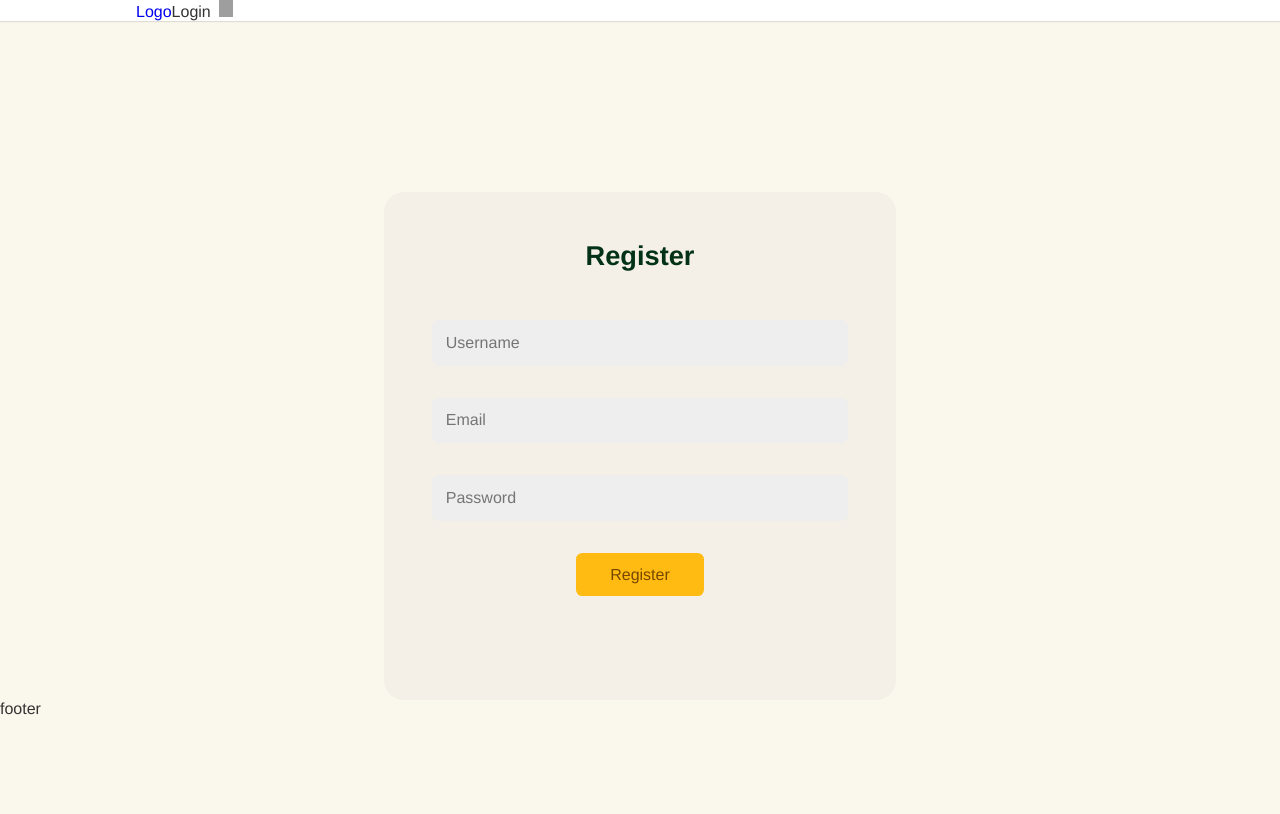
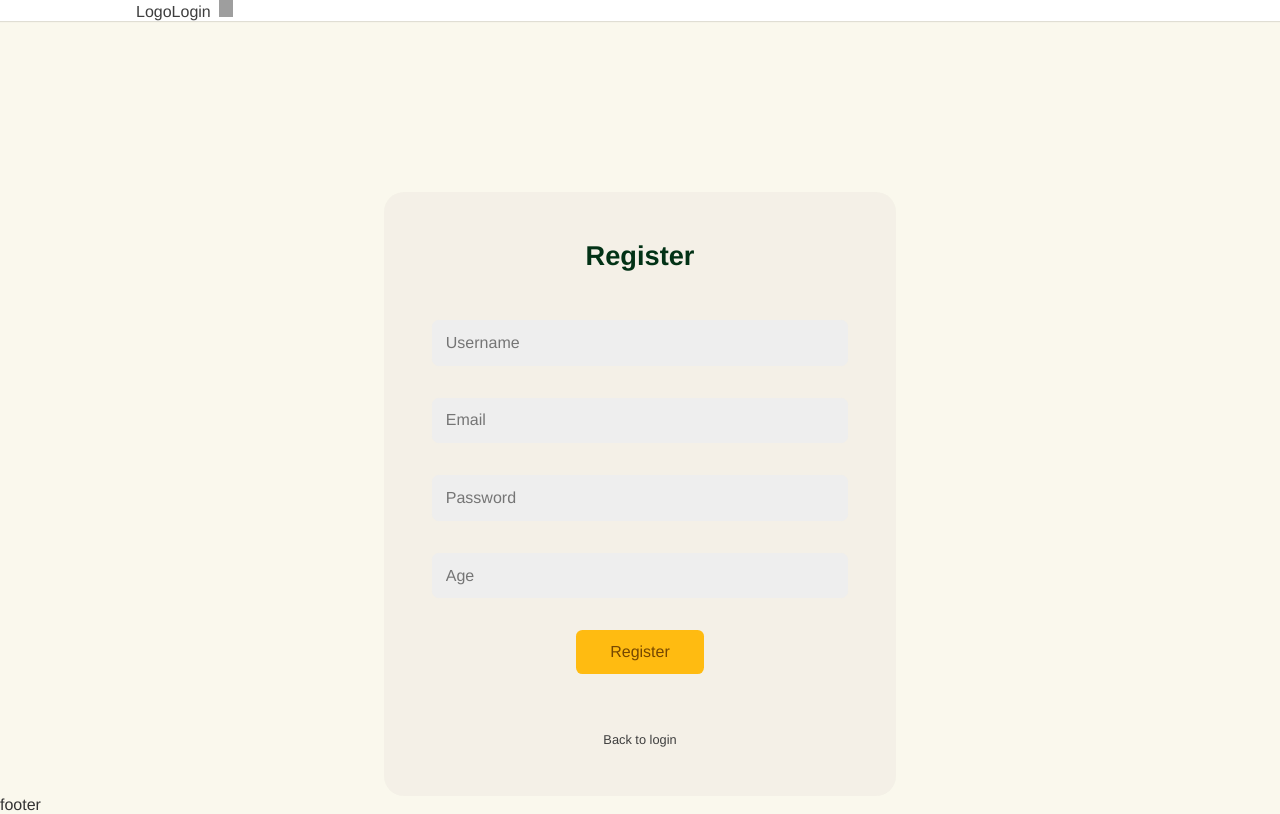
Before and after one commit to raqueldebiase/mithrilmap, a React app: page /register in a window 1280 px wide. Built offline with nearby package versions, Linux system fonts and the light colour scheme; grey boxes are pictures that could not be loaded; the HTML template or start-up script is replaced by a standard one.

Commit message:
add css buttons

```diff
--- a/src/App.css
+++ b/src/App.css
@@ -10,6 +10,7 @@ body {
   font-family: var(--type-first);
   padding-top: 4em;
   background-color: rgba(241, 234, 201, 0.33);
+  height: 100%;
 }
 
 h1, h2, h3, h4, p {
@@ -38,6 +39,11 @@ a {
   text-decoration: none;
 }
 
+a:-webkit-any-link {
+  color: #3e3e3e;
+  cursor: pointer;
+}
+
 .container {
   max-width: 65rem;
   padding: 0 1rem;
--- a/src/App.jsx
+++ b/src/App.jsx
@@ -1,5 +1,5 @@
 import React from 'react';
-import { BrowserRouter, Route, Routes } from 'react-router-dom';
+import { BrowserRouter, Route, Routes, useLocation } from 'react-router-dom';
 import './App.css';
 
 import Header from './components/Header';
@@ -9,13 +9,21 @@ import Login from './components/Auth/Login/Login';
 import Register from './components/Auth/Register/Register';
 
 const App = () => {
+
+
+
   return (
     <div>
       <BrowserRouter>
         <Header />
         <Routes>
-          <Route path='/' element={<Home />} />
+          {/* Definindo a página de login como a página inicial */}
+          <Route path='/' element={<Login />} />
+          {/* Rota para a página de home */}
+          <Route path='/home' element={<Home />} />
+          {/* Rota para a página de login */}
           <Route path='/login/*' element={<Login />} />
+          {/* Rota para a página de registro */}
           <Route path='/register/*' element={<Register />} />
         </Routes>
         <Footer />
--- a/src/components/Auth/Register/Register.jsx
+++ b/src/components/Auth/Register/Register.jsx
@@ -1,12 +1,14 @@
-// Register.js
 import React, { useState } from 'react';
+import { Link } from 'react-router-dom'; // Importe Link de 'react-router-dom'
 import styles from './Register.module.css';
+import Login from '../Login/Login';
 
 const Register = () => {
   const [formData, setFormData] = useState({
     username: '',
     email: '',
     password: '',
+    age: '', // Adicione a entrada 'age' ao estado
   });
 
   const handleChange = (e) => {
@@ -23,7 +25,7 @@ const Register = () => {
       <h2>Register</h2>
       <form onSubmit={handleSubmit}>
         <input
-        className={styles.input}
+          className={styles.input}
           type="text"
           name="username"
           placeholder="Username"
@@ -31,7 +33,7 @@ const Register = () => {
           onChange={handleChange}
         />
         <input
-        className={styles.input}
+          className={styles.input}
           type="email"
           name="email"
           placeholder="Email"
@@ -39,14 +41,23 @@ const Register = () => {
           onChange={handleChange}
         />
         <input
-        className={styles.input}
+          className={styles.input}
           type="password"
           name="password"
           placeholder="Password"
           value={formData.password}
           onChange={handleChange}
         />
+        <input
+          className={styles.input}
+          type="number"
+          name="age"
+          placeholder="Age"
+          value={formData.age} // Corrija para 'formData.age' em vez de 'formData.number'
+          onChange={handleChange}
+        />
         <button className={styles.button} type="submit">Register</button>
+        <Link className={styles.buttonBack} to="/Login">Back to login</Link>
       </form>
     </div>
   );
--- a/src/components/Auth/Register/Register.module.css
+++ b/src/components/Auth/Register/Register.module.css
@@ -88,11 +88,28 @@ form{
   cursor: wait;
 }
 
+.buttonBack {
+  border: none;
+  font-size: 0.8rem;
+  background-color: transparent;
+}
+
+.buttonBack:focus,
+.buttonBack:hover {
+  outline: none;
+  border-bottom: 1px solid #3e3e3e;
+  cursor: pointer;
+}
+
 .register {
   margin-top: 3rem !important;
   color: #3e3e3e;
   font-size: 0.8rem;
   margin-top: 30px;
+}
+
+.buttonBack:active {
+  color: 3e3e3e;
 }
 
 .register:hover,
```
